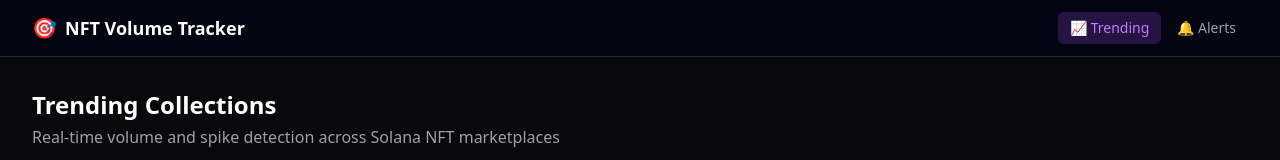
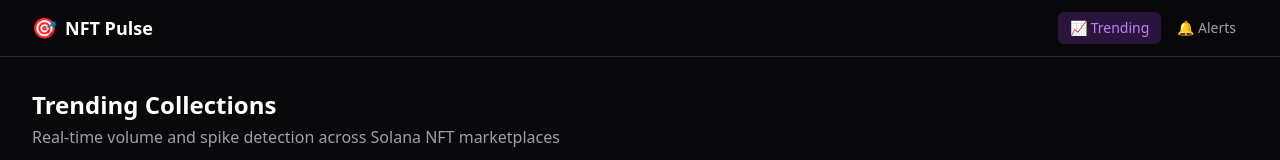
Before and after one commit to Snack-JPG/nft-pulse, a Next.js app: page / in a window 1280 px wide. Shown: the top 160 px of the page. Built offline with nearby package versions, Linux system fonts and the light colour scheme; no server answers; the database is empty.

Commit message:
polish: add vercel.json cron config, fix color consistency (gray→zinc), rename nav to NFT Pulse

```diff
--- a/src/app/layout.tsx
+++ b/src/app/layout.tsx
@@ -15,7 +15,7 @@ export default function RootLayout({ children }: { children: React.ReactNode })
   return (
     <html lang="en" className="dark">
       <body
-        className={`${geistSans.variable} ${geistMono.variable} antialiased bg-gray-950 text-gray-100 min-h-screen`}
+        className={`${geistSans.variable} ${geistMono.variable} antialiased bg-zinc-950 text-zinc-100 min-h-screen`}
       >
         <Nav />
         {children}
--- a/src/components/layout/nav.tsx
+++ b/src/components/layout/nav.tsx
@@ -12,13 +12,13 @@ export function Nav() {
   const pathname = usePathname();
 
   return (
-    <nav className="border-b border-gray-800 bg-gray-950/80 backdrop-blur-sm sticky top-0 z-50">
+    <nav className="border-b border-zinc-800 bg-zinc-950/80 backdrop-blur-sm sticky top-0 z-50">
       <div className="max-w-7xl mx-auto px-4 sm:px-6 lg:px-8">
         <div className="flex items-center justify-between h-14">
           <Link href="/" className="flex items-center gap-2">
             <span className="text-xl">🎯</span>
             <span className="font-bold text-white text-lg">
-              NFT Volume Tracker
+              NFT Pulse
             </span>
           </Link>
 
@@ -30,7 +30,7 @@ export function Nav() {
                 className={`px-3 py-1.5 rounded-md text-sm font-medium transition-colors ${
                   pathname === item.href
                     ? "bg-purple-500/20 text-purple-400"
-                    : "text-gray-400 hover:text-white hover:bg-gray-800"
+                    : "text-zinc-400 hover:text-white hover:bg-zinc-800"
                 }`}
               >
                 {item.icon} {item.label}
```
Also changed, not shown: vercel.json (added).
